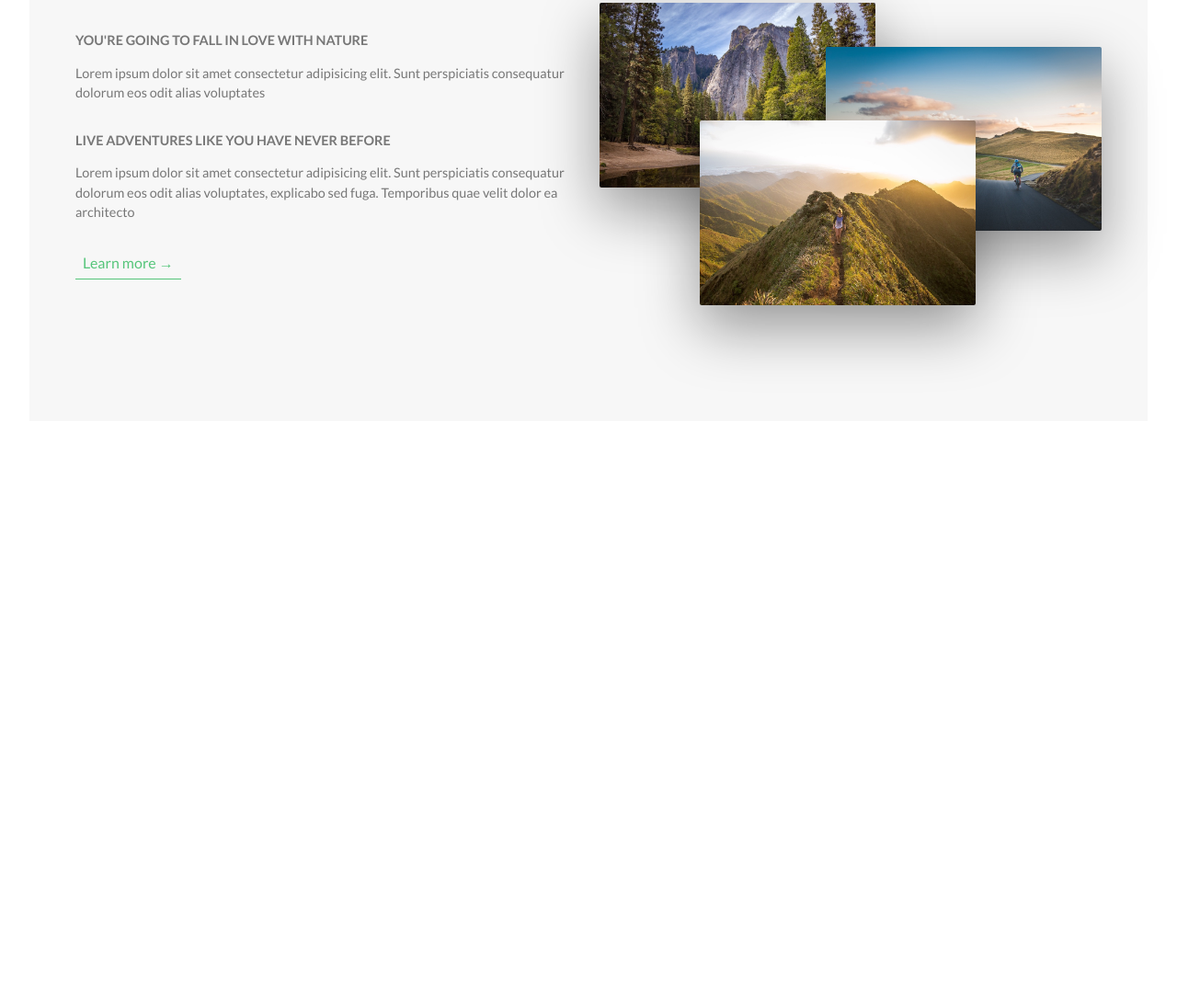
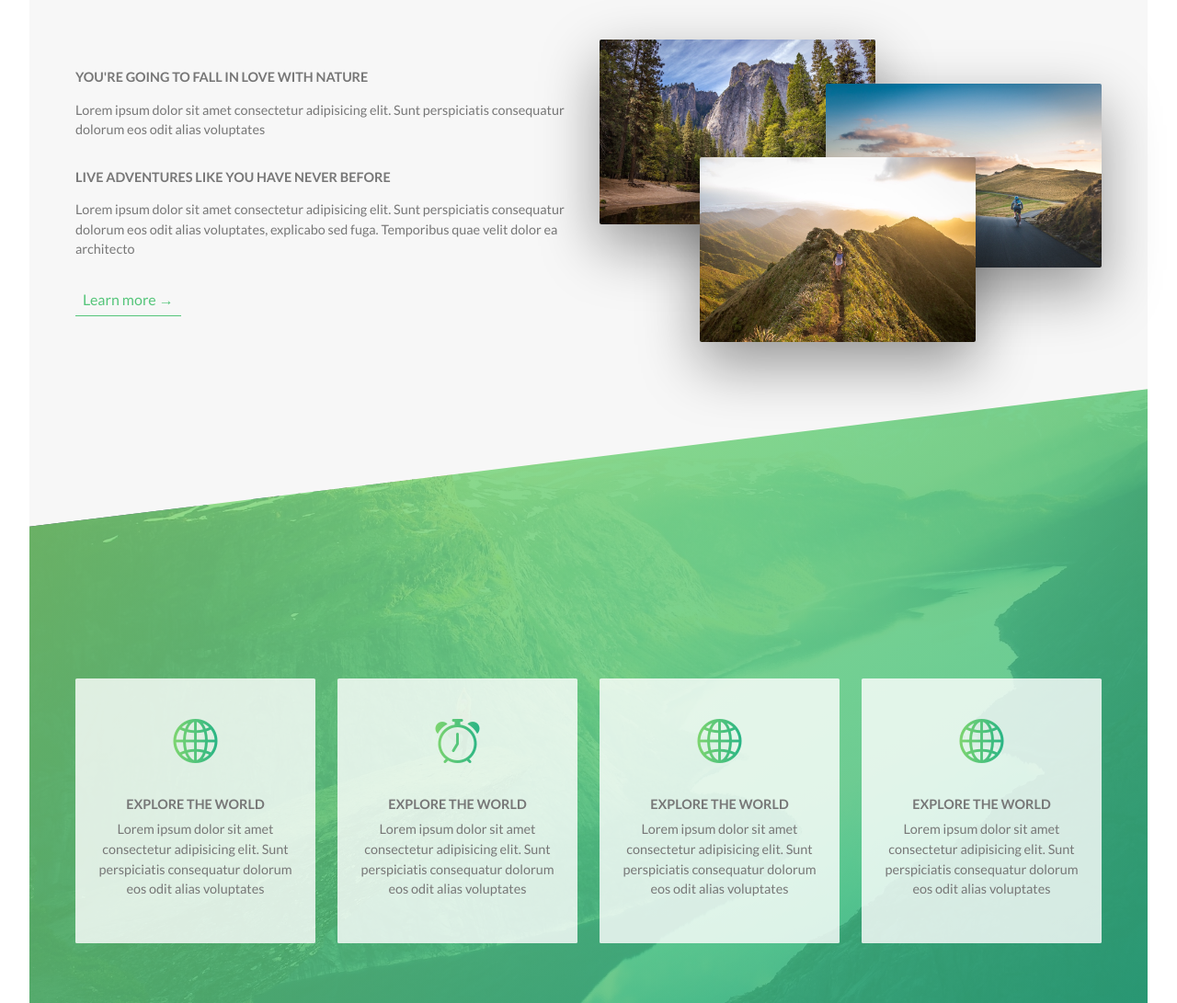
Before and after one commit to JayFranks99/natours-project, a website: page index.html in a window 1280 px wide. Shown: the part 923-2014 px from the top of the page at 92% size. Before the commit the page ends 1413 px from the top, so only its background shows below. Drawn offline with nearby package versions, Linux system fonts and the light colour scheme.

Commit message:
features section started

```diff
--- a/index.html
+++ b/index.html
@@ -6,6 +6,8 @@
     <meta name="viewport" content="width=device-width, initial-scale=1.0">
 
     <link href="https://fonts.googleapis.com/css?family=Lato:100,300,400,700,900" rel="stylesheet">
+    <!-- Use via NPM instead -->
+    <link rel="stylesheet" href="https://cdn.jsdelivr.net/npm/bootstrap-icons@1.8.3/font/bootstrap-icons.css">
 
     <!-- <link rel="stylesheet" href="/css/icon-font.css"> -->
     <link rel="stylesheet" href="css/style.css">
@@ -72,6 +74,56 @@
                 </div>
             </div>
         </section>
+
+        <section class="section-features">
+
+            <div class="container my-6">
+                <div class="row">
+                    <div class="col-6">
+                        <div class="features-card">
+                            <i class="features-card-icon text-gradient bi bi-globe2"></i>
+                            <h3 class="features-card-heading heading-third">Explore the world</h3>
+                            <p class="paragraph">Lorem ipsum dolor sit amet consectetur adipisicing elit. Sunt
+                                perspiciatis
+                                consequatur dolorum eos odit alias voluptates
+                            </p>
+                        </div>
+                    </div>
+                    <div class="col-6">
+                        <div class="features-card">
+                            <i class="features-card-icon text-gradient bi bi-alarm"></i>
+                            <h3 class="features-card-heading heading-third">Explore the world</h3>
+                            <p class="paragraph">Lorem ipsum dolor sit amet consectetur adipisicing elit. Sunt
+                                perspiciatis
+                                consequatur dolorum eos odit alias voluptates
+                            </p>
+                        </div>
+                    </div>
+                    <div class="col-6">
+                        <div class="features-card">
+                            <i class="features-card-icon text-gradient bi bi-globe2"></i>
+                            <h3 class="features-card-heading heading-third">Explore the world</h3>
+                            <p class="paragraph">Lorem ipsum dolor sit amet consectetur adipisicing elit. Sunt
+                                perspiciatis
+                                consequatur dolorum eos odit alias voluptates
+                            </p>
+                        </div>
+                    </div>
+                    <div class="col-6">
+                        <div class="features-card">
+                            <i class="features-card-icon text-gradient bi bi-globe2"></i>
+                            <h3 class="features-card-heading heading-third">Explore the world</h3>
+                            <p class="paragraph">Lorem ipsum dolor sit amet consectetur adipisicing elit. Sunt
+                                perspiciatis
+                                consequatur dolorum eos odit alias voluptates
+                            </p>
+                        </div>
+                    </div>
+                </div>
+            </div>
+
+
+        </section>
     </main>
 
 
--- a/package.json
+++ b/package.json
@@ -18,5 +18,8 @@
   "devDependencies": {
     "bootstrap": "^5.1.3",
     "node-sass": "^7.0.1"
+  },
+  "dependencies": {
+    "bootstrap-icons": "^1.8.3"
   }
 }
--- a/sass/base/_typography.scss
+++ b/sass/base/_typography.scss
@@ -34,3 +34,15 @@ body {
     margin-bottom: 2rem;
   }
 }
+
+.text-gradient {
+  display: inline-block;
+  background-image: linear-gradient(
+    to right,
+    $color-primary-light,
+    $color-primary-dark
+  );
+  background-clip: text;
+  -webkit-background-clip: text;
+  color: transparent;
+}
--- /dev/null
+++ b/sass/components/_features-card.scss
@@ -0,0 +1,19 @@
+.features-card {
+  padding: 2rem 1.5rem;
+  background-color: rgba($color-white, 0.8);
+  text-align: center;
+  border-radius: 0.1rem;
+  transition: transform 0.2s;
+
+  &:hover {
+    transform: translateY(-10px) scale(1.03);
+  }
+}
+
+.features-card-icon {
+  font-size: 3rem;
+}
+
+.features-card-heading {
+  margin-top: 1.5rem;
+}
--- a/sass/components/_image-composition.scss
+++ b/sass/components/_image-composition.scss
@@ -1,6 +1,6 @@
 .image-composition {
   position: relative;
-  //hover over div, which imagea are not being hovered shrink
+  //hover over div, which images are not being hovered shrink
   &:hover .image-composition-image:not(:hover) {
     transform: scale(0.9);
   }
--- a/sass/main.scss
+++ b/sass/main.scss
@@ -35,5 +35,6 @@ $theme-colors: map-merge($theme-colors, $custom-colors);
 @import "components/button";
 @import "components/header";
 @import "components/image-composition";
+@import "components/features-card";
 
 @import "pages/home";
--- a/sass/pages/_home.scss
+++ b/sass/pages/_home.scss
@@ -2,8 +2,26 @@
 
 .section-about {
   background-color: $color-light-grey-1;
-  padding: 12.5rem 0 5rem;
+  padding: 15rem 0 10rem;
   margin-top: -20vh;
+}
+
+.section-features {
+  transform: skewY(-7deg);
+  margin-top: -10vh;
+  padding: 10rem 0;
+  background-image: linear-gradient(
+      to right bottom,
+      rgba($color-primary-light, 0.8),
+      rgba($color-primary-dark, 0.8)
+    ),
+    url(/img/hero.jpg);
+  background-size: cover;
+  background-position: top;
+
+  & > * {
+    transform: skewY(7deg);
+  }
 }
 
 @media (min-width: 1500px) {
```
Also changed, not shown: css/style.css, 1 other file.
